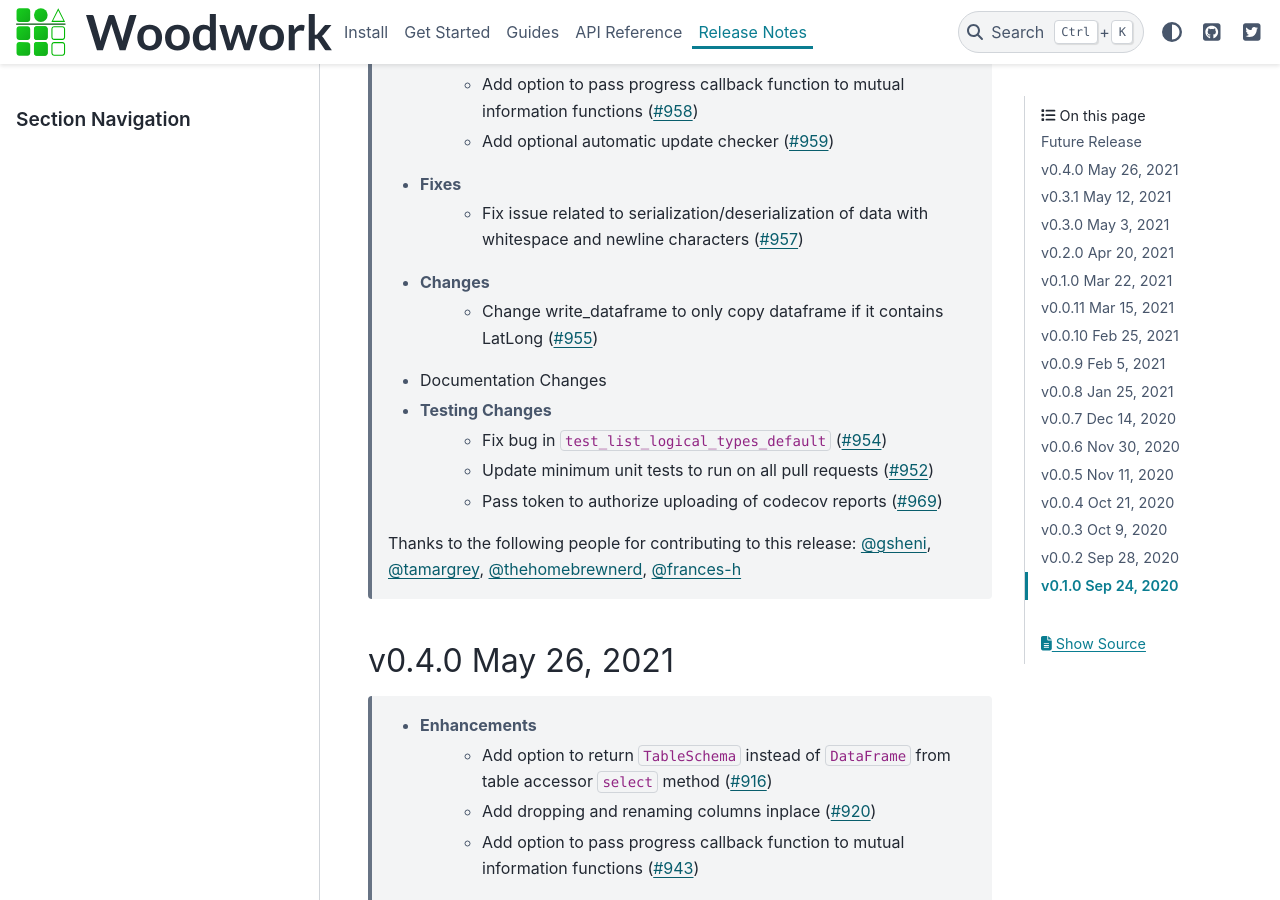
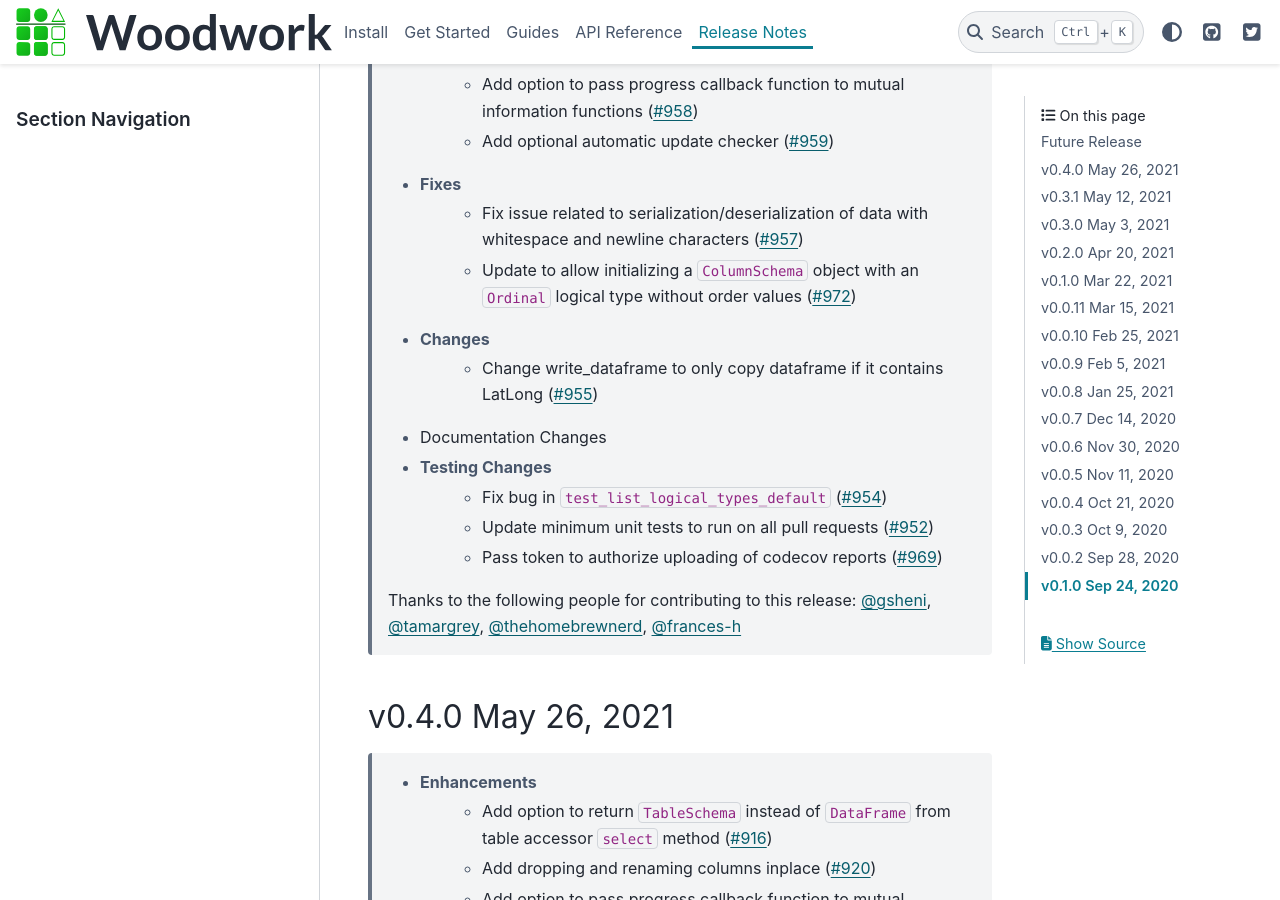
Before and after one commit to alteryx/woodwork, a Sphinx documentation site: the page built from docs/source/release_notes.rst, in a window 1280 px wide and 900 px high, scrolled down 321 px. Built offline with Sphinx 7.4.7 and the PyData theme 0.15.4, drawn with Linux system fonts in a browser that asks for light colours; comment, search, counter and statistics services are not loaded.

Commit message:
update release notes

```diff
--- a/docs/source/release_notes.rst
+++ b/docs/source/release_notes.rst
@@ -11,6 +11,7 @@ Future Release
         * Add optional automatic update checker (:pr:`959`)
     * Fixes
         * Fix issue related to serialization/deserialization of data with whitespace and newline characters (:pr:`957`)
+        * Update to allow initializing a ``ColumnSchema`` object with an ``Ordinal`` logical type without order values (:pr:`972`)
     * Changes
         * Change write_dataframe to only copy dataframe if it contains LatLong (:pr:`955`)
     * Documentation Changes
```
